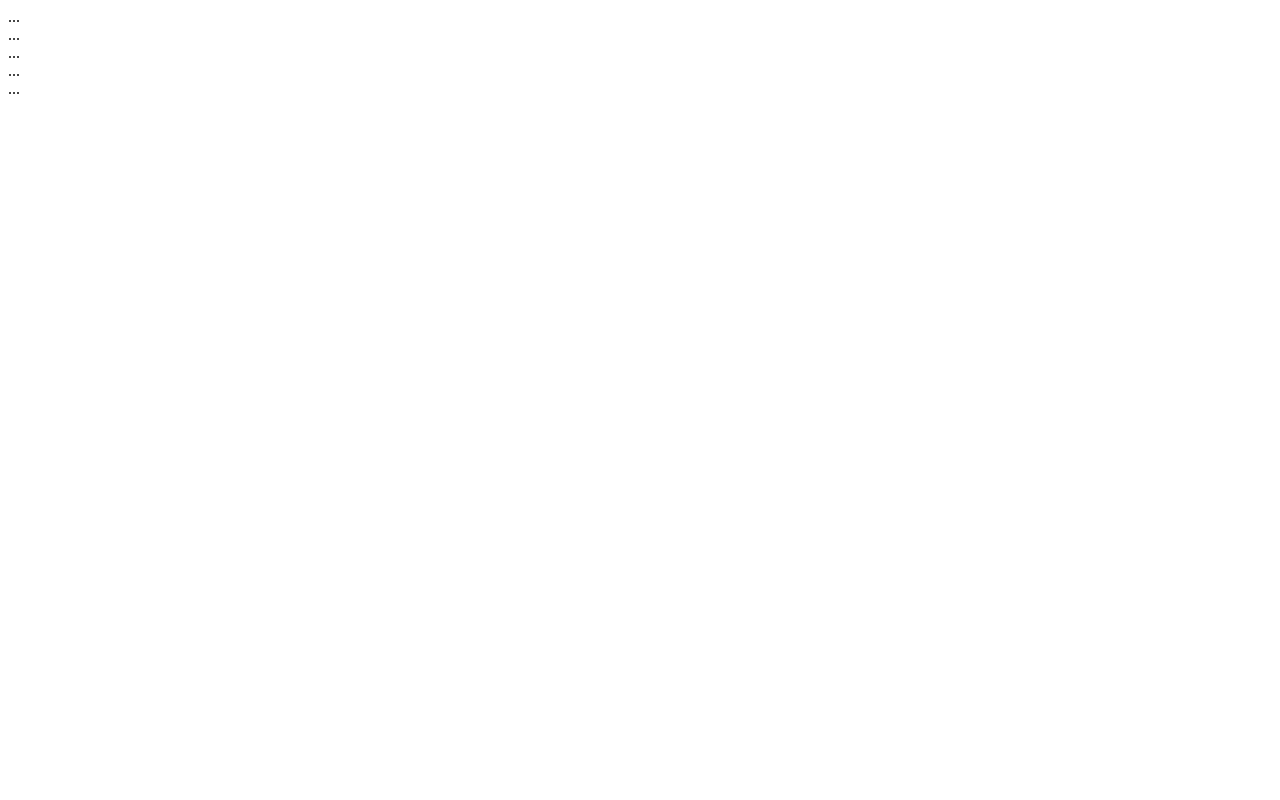
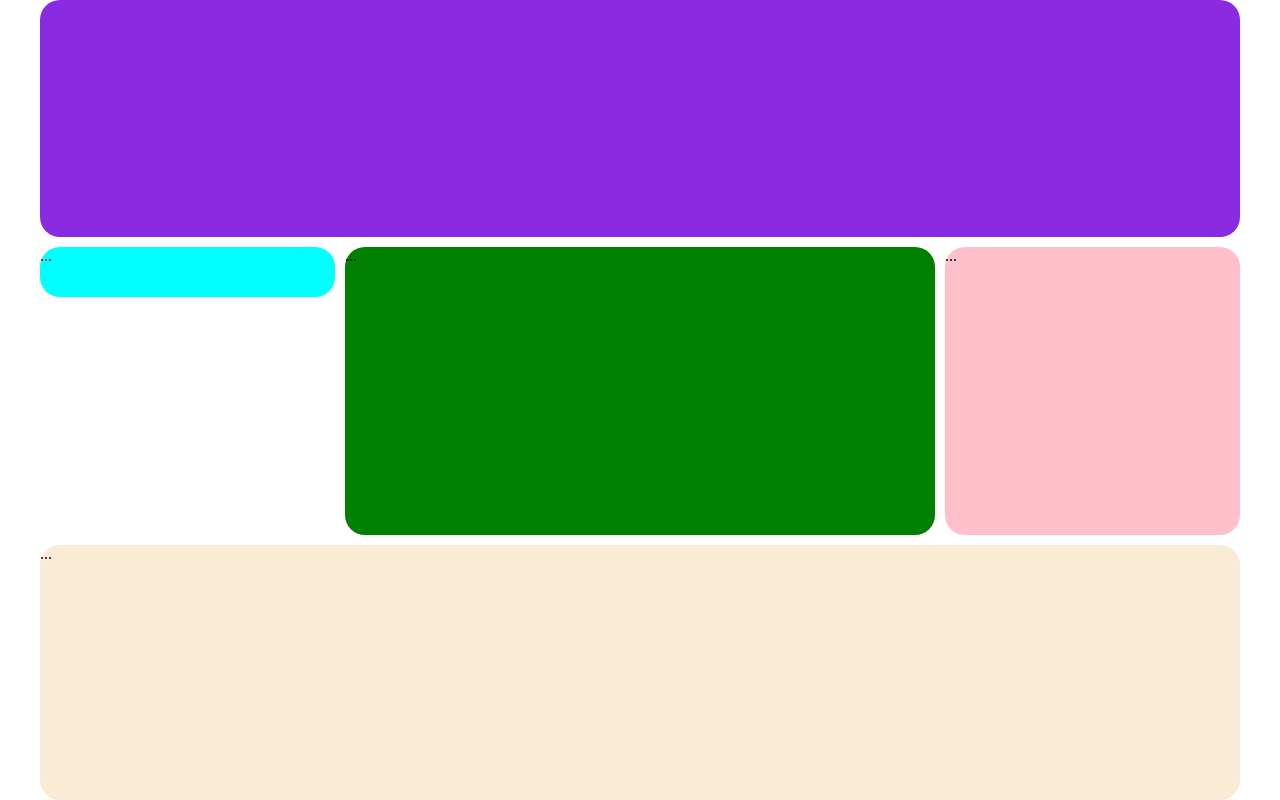
Before and after one commit to acarlson2-design/css-grid-assignment, a plain HTML site: page index.html in a window 1280 px wide. Drawn offline with Linux system fonts and the light colour scheme.

Commit message:
adding structure walked through by jesse

```diff
--- a/index.html
+++ b/index.html
@@ -4,10 +4,110 @@
     <meta charset="UTF-8">
     <meta name="viewport" content="width=device-width, initial-scale=1.0">
     <title>Document</title>
+    <style>
+        * {
+            box-sizing: border-box;
+        }
+        body {
+            margin: 0;
+            padding: 0;
+        }
+
+
+
+            #wrapper {
+                display: grid;
+                grid-template-columns: 1fr;
+                grid-template-areas:
+                    "header"
+                    "nav"
+                    "main"
+                    "aside"
+                    "footer"
+                ;
+                gap: 10px;
+                height: 100vh;
+
+            }
+
+
+
+        header {
+            grid-area: header;
+            background-color: blueviolet;
+            border-radius: 20px;
+
+        }
+
+        nav {
+            grid-area: nav;
+            background-color: aqua;
+            border-radius: 20px;
+            height: 50px;
+
+        }
+
+        main {
+            grid-area: main;
+            background-color: green;
+            border-radius: 20px;
+
+        }
+
+        aside {
+            grid-area: aside;
+            background-color: pink;
+            border-radius: 20px;
+
+        }
+
+        footer {
+            grid-area: footer;
+            background-color: antiquewhite;
+            border-radius: 20px;
+
+        }
+
+        @media (min-width: 768px) {
+            #wrapper {
+                grid-template-columns: 2fr 1fr;
+                grid-template-areas:
+                    "header header"
+                    "nav nav"
+                    "main aside"
+                    "footer footer"
+                ;
+
+                gap: 20px;
+            }
+
+
+    }
+         @media (min-width: 1200px) {
+            #wrapper {
+                grid-template-columns: 1fr 2fr 1fr;
+                grid-template-areas:
+                    "header header header"
+
+                    "nav main aside"
+                    "footer footer footer"
+                ;
+
+                gap: 10px;
+                max-width: 1200px;
+                height: 100vh;
+                margin: 0 auto;
+
+
+            }
+
+        }
+
+    </style>
 </head>
 <body>
     <div id="wrapper">
-  <header>...</header>
+  <header></header>
   <nav>...</nav>
   <main>...</main>
   <aside>...</aside>
```
